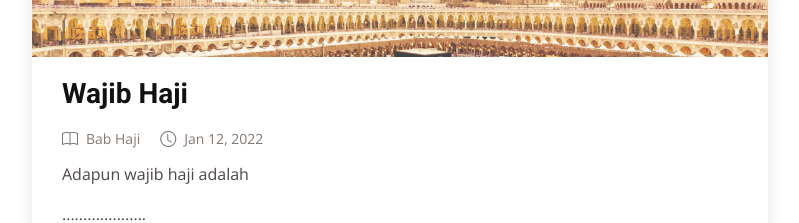
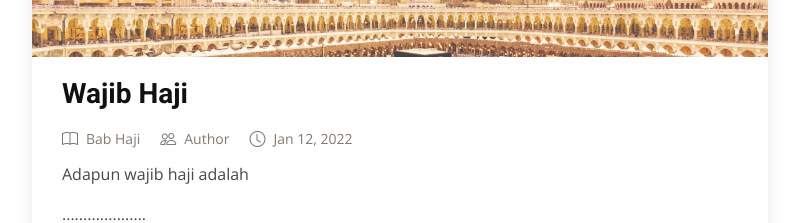
Before and after one commit to dimas-96/Nahdhatus_Syubbaniyah, a plain HTML site: page blog-single.html in a window 1280 px wide. Shown: the part 2080-2303 px from the top of the page, without its empty margins (50-849 px from the left). Drawn offline with nearby package versions, Linux system fonts and the light colour scheme.

Commit message:
Update blog-single.html

```diff
--- a/blog-single.html
+++ b/blog-single.html
@@ -28,13 +28,6 @@
 
     <!-- Template Main CSS File -->
     <link href="assets/css/style.css" rel="stylesheet">
-
-    <!-- =======================================================
-  * Template Name: Company - v4.7.0
-  * Template URL: https://bootstrapmade.com/company-free-html-bootstrap-template/
-  * Author: BootstrapMade.com
-  * License: https://bootstrapmade.com/license/
-  ======================================================== -->
 </head>
 
 <body>
@@ -170,6 +163,7 @@
                             <div class="entry-meta">
                                 <ul>
                                     <li class="d-flex align-items-center"><i class="bi bi-book"></i> <a href="blog-single.html">Bab Haji</a></li>
+                                    <li class="d-flex align-items-center"><i class="bi bi-people"></i> <a href="blog-single.html">Author</a></li>
                                     <li class="d-flex align-items-center"><i class="bi bi-clock"></i> <a href="blog-single.html"><time datetime="2020-01-01">Jan 12, 2022</time></a></li>
 
                                 </ul>
```
